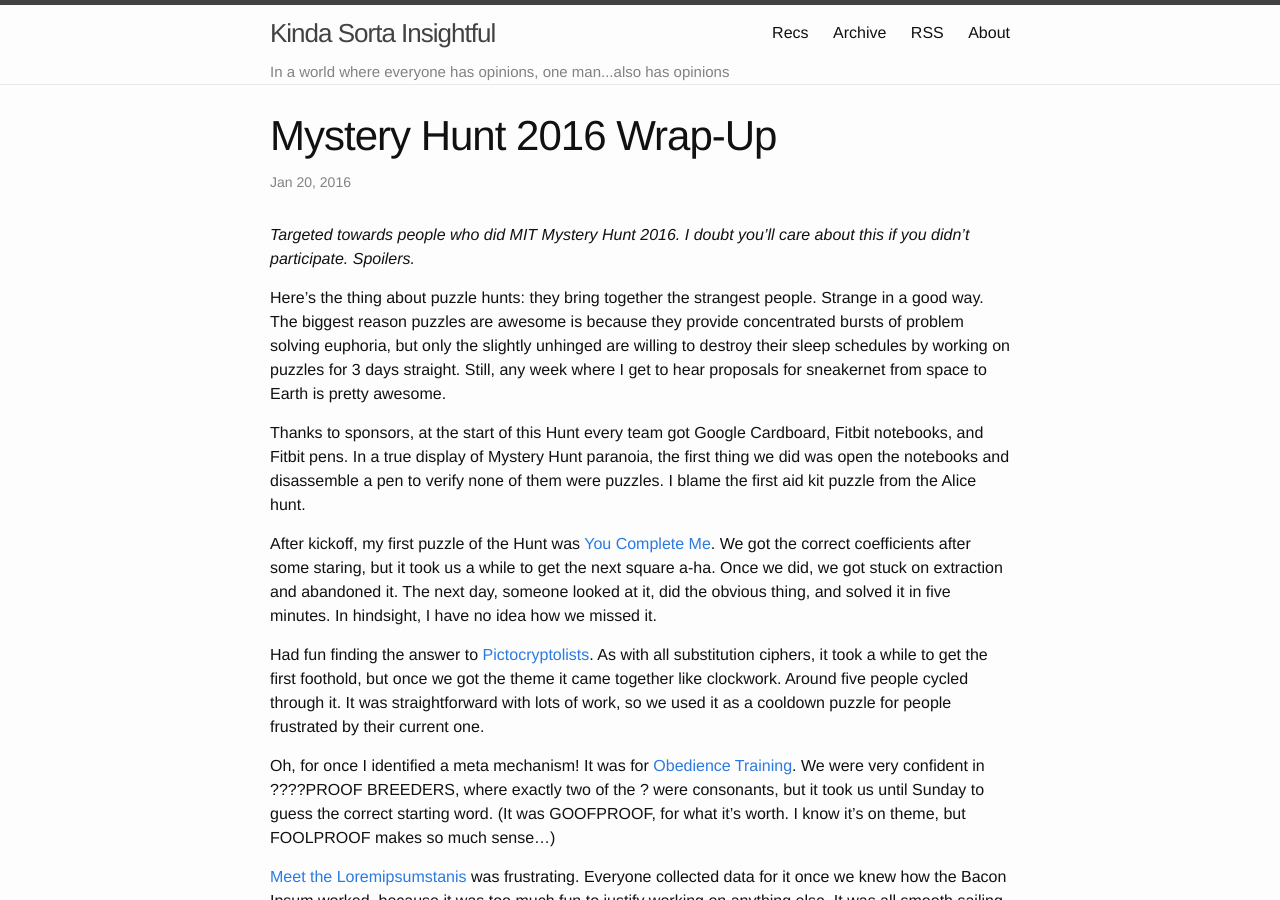
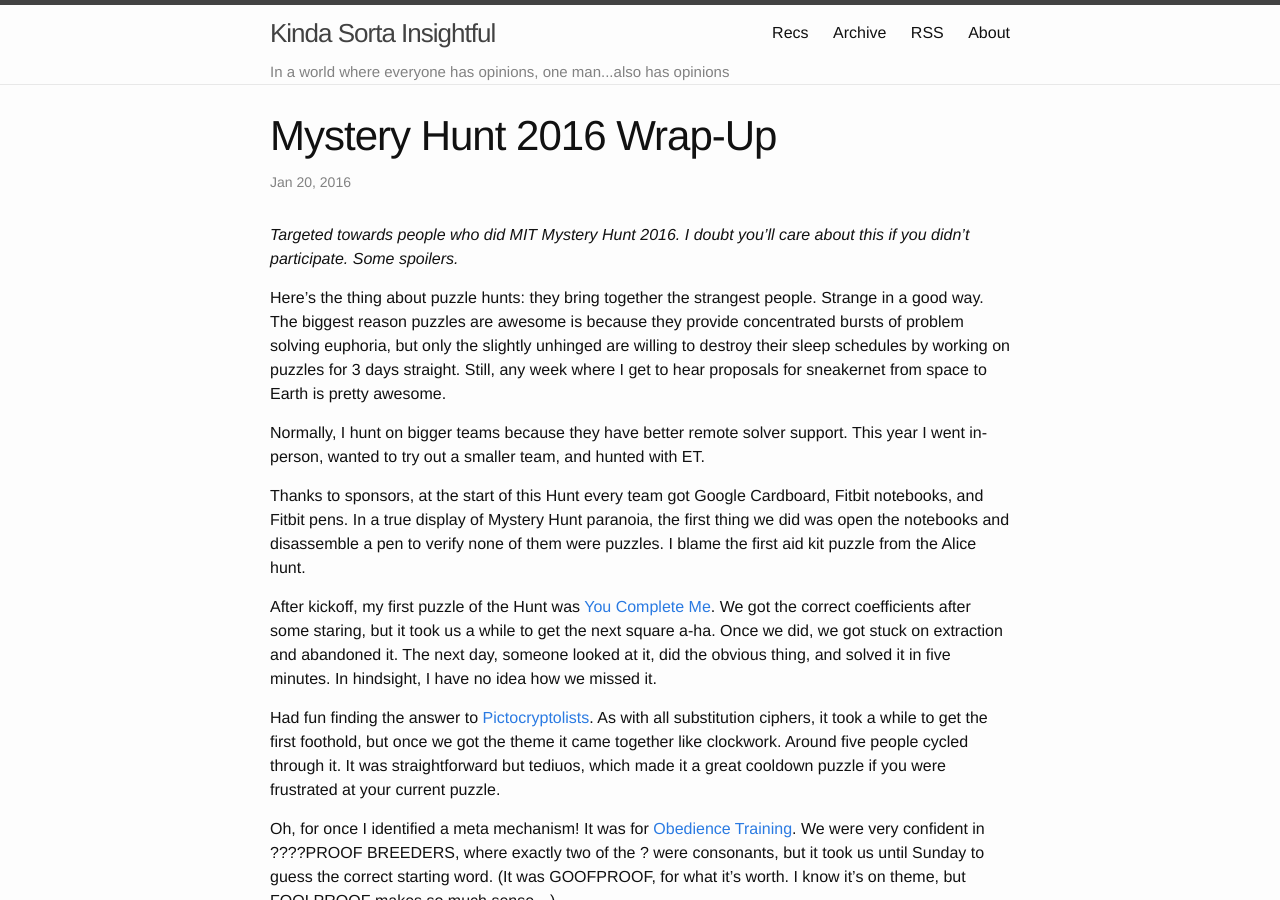
Before and after one commit to alexirpan/alexirpan.github.io, a Jekyll site: the page built from _posts/2016-01-20-mysteryhunt.markdown, in a window 1280 px wide and 900 px high. Built offline with Jekyll 4.4.1, drawn with Linux system fonts in a browser that asks for light colours; comment, search, counter and statistics services are not loaded.

Commit message:
Hotfix for Mystery Hunt post

```diff
--- a/_posts/2016-01-20-mysteryhunt.markdown
+++ b/_posts/2016-01-20-mysteryhunt.markdown
@@ -5,7 +5,7 @@ date:   2016-01-20 23:08:00 -0800
 ---
 
 *Targeted towards people who did MIT Mystery Hunt 2016. I doubt you'll
-care about this if you didn't participate. Spoilers.*
+care about this if you didn't participate. Some spoilers.*
 
 Here's the thing about puzzle hunts: they bring together the strangest
 people. Strange in a good way. The biggest reason puzzles are awesome is
@@ -14,6 +14,10 @@ but only the slightly unhinged are willing to destroy
 their sleep schedules by working on puzzles for 3 days straight. Still,
 any week where I get to hear proposals for sneakernet from space to Earth is
 pretty awesome.
+
+Normally, I hunt on bigger teams because they have better remote solver
+support. This year I went in-person, wanted to try out a smaller team, and
+hunted with ET.
 
 Thanks to sponsors, at the start of this Hunt every team got Google Cardboard,
 Fitbit notebooks, and Fitbit pens. In a true display of Mystery Hunt paranoia, the first thing
@@ -29,8 +33,8 @@ five minutes. In hindsight, I have no idea how we missed it.
 Had fun finding the answer to [Pictocryptolists](http://huntception.com/puzzle/pictocryptolists/). As with all substitution ciphers,
 it took a while to get the first foothold, but once we got the theme it came
 together like clockwork. Around five people cycled through it.
-It was straightforward with lots of work, so we used it as a cooldown puzzle
-for people frustrated by their current one.
+It was straightforward but tediuos, which made it a great cooldown puzzle
+if you were frustrated at your current puzzle.
 
 Oh, for once I identified a meta mechanism! It was for [Obedience Training](http://huntception.com/puzzle/obedience_training/).
 We were very confident in ????PROOF BREEDERS, where exactly two of the ? were
```
